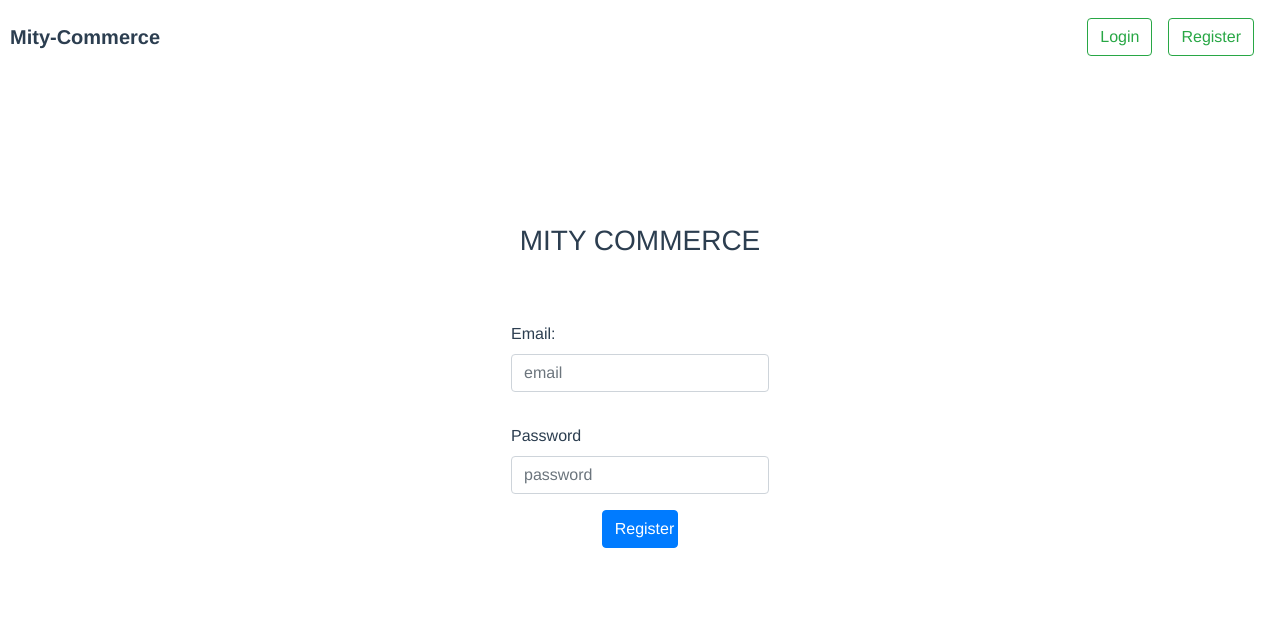
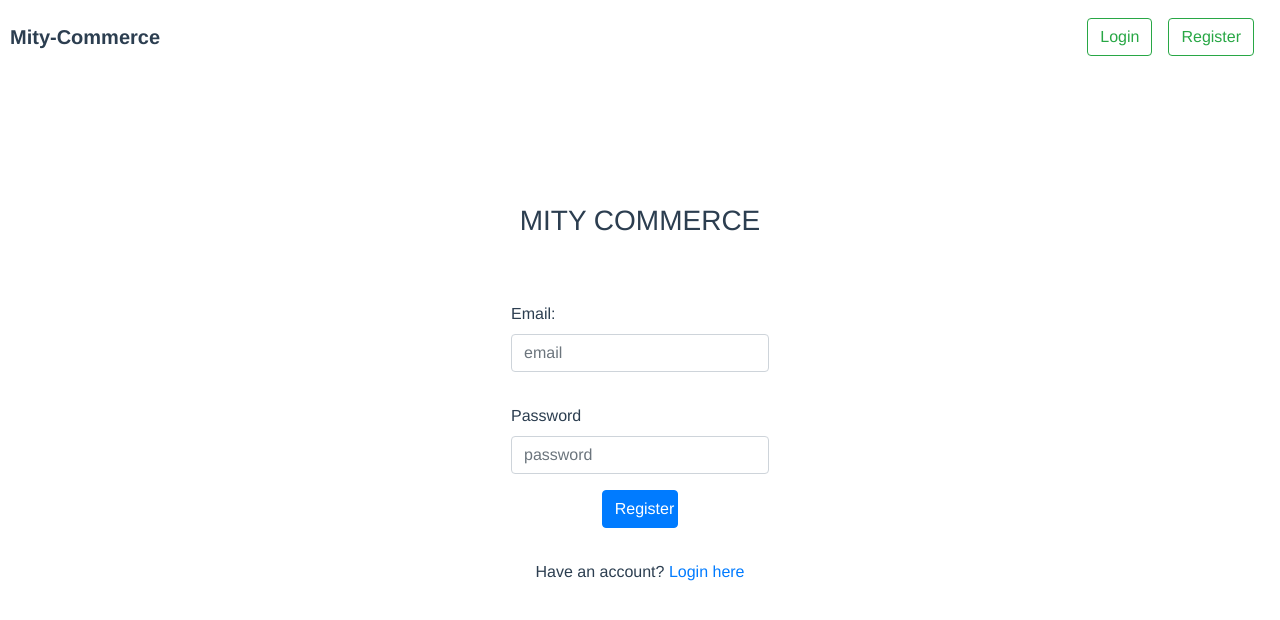
Before and after one commit to rmt-07-glasgow-fox/e-commerce-customer, a Vue app: page /register in a window 1280 px wide. Shown: the top 620 px of the page. Built offline with nearby package versions, Linux system fonts and the light colour scheme; what vue-sweetalert2 would draw is missing.

Commit message:
add :login and register link

```diff
--- a/src/components/LoginForm.vue
+++ b/src/components/LoginForm.vue
@@ -17,6 +17,9 @@
         </div>
       </div>
     </form>
+    <div id="login-link" class="text-center mt-3">
+      Didn't have an account? <a href="#" @click="() => this.$router.push('/register')">Register here</a>
+    </div>
   </div>
 </template>
 
--- a/src/components/RegisterForm.vue
+++ b/src/components/RegisterForm.vue
@@ -17,6 +17,9 @@
         </div>
       </div>
     </form>
+    <div id="login-link" class="text-center mt-3">
+      Have an account? <a href="#" @click="() => this.$router.push('/login')">Login here</a>
+    </div>
   </div>
 </template>
 
```
